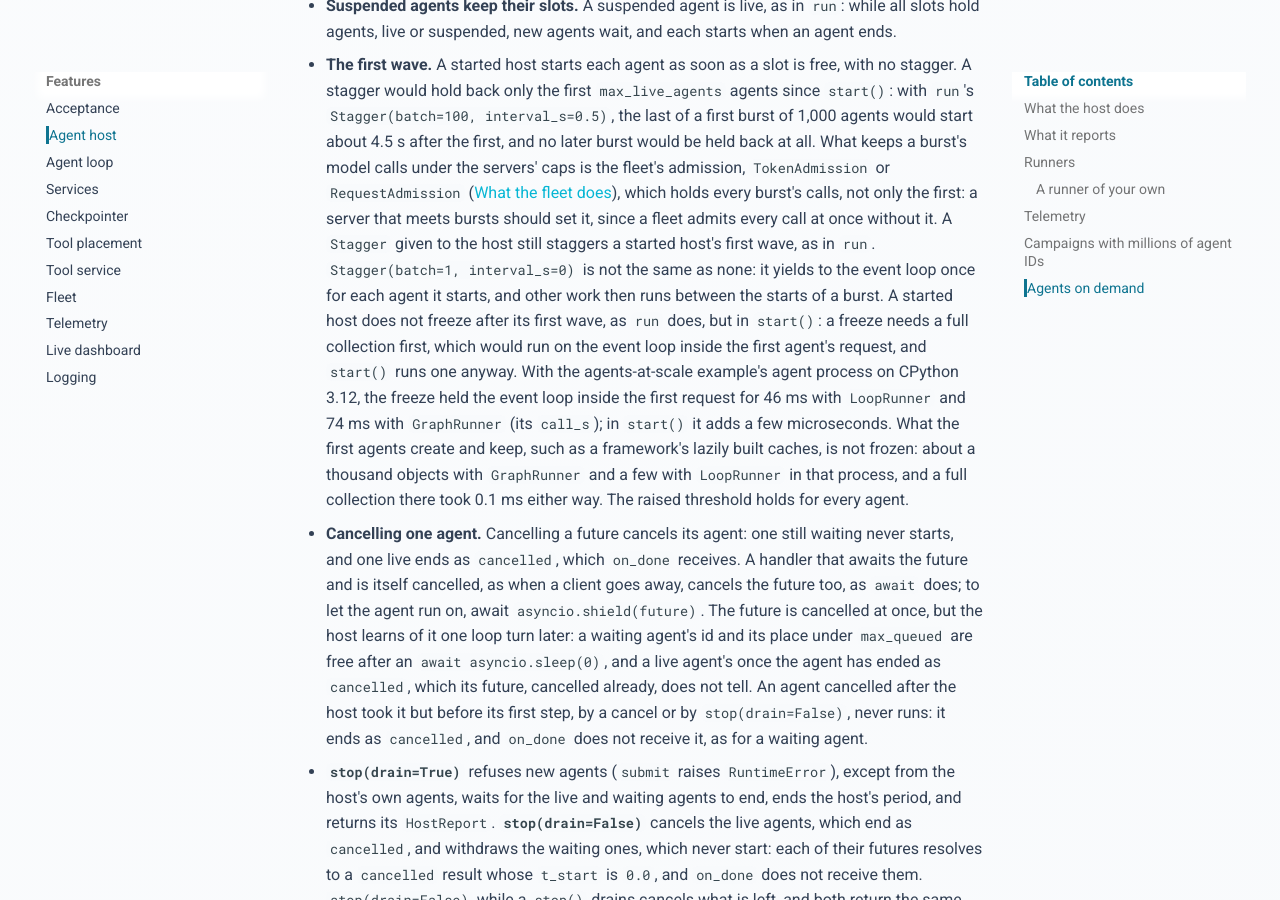
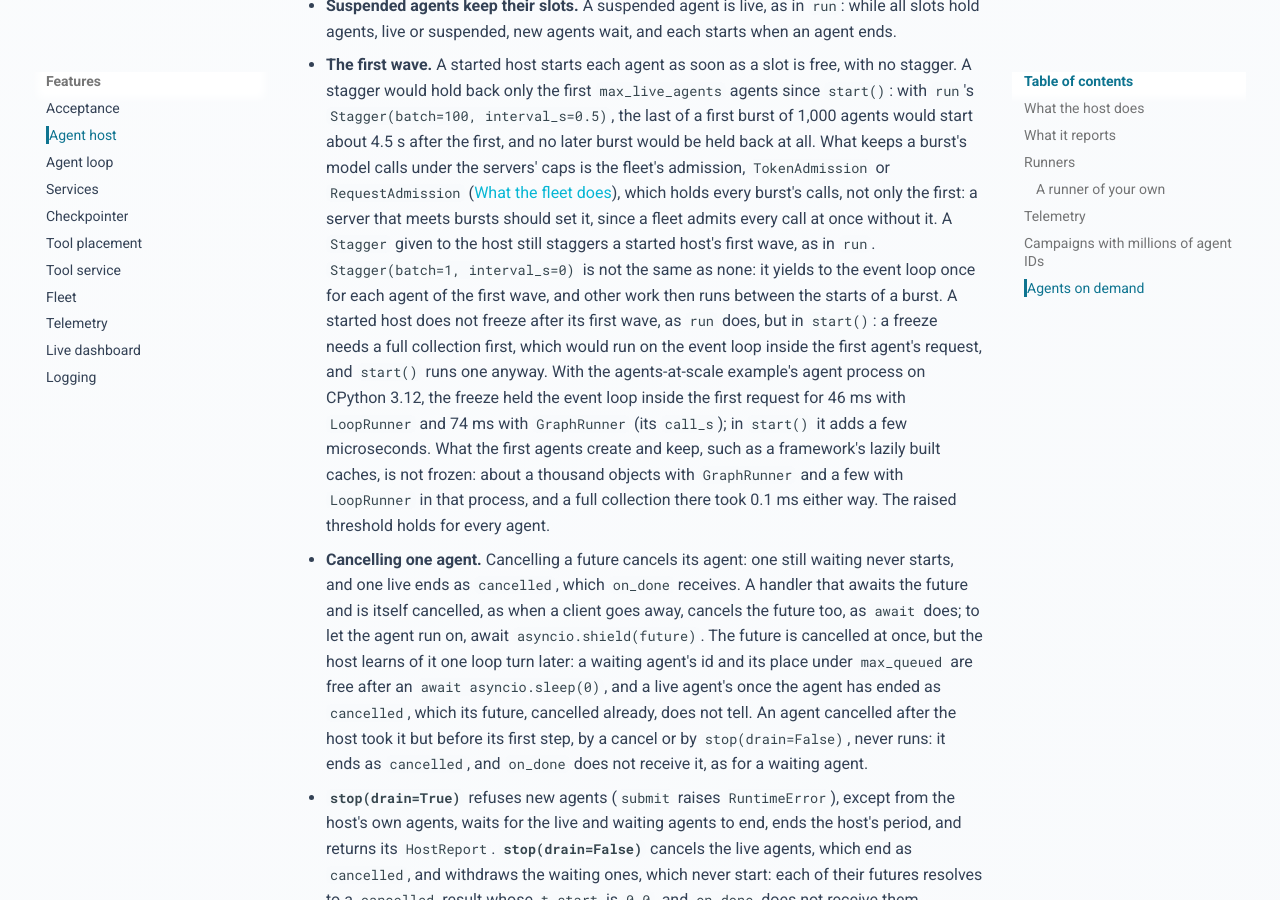
Before and after one commit to stride-research/flowgentic, an MkDocs documentation site: the page built from docs/features/agent-host.md, in a window 1280 px wide and 900 px high, scrolled down 7808 px. Built offline with MkDocs 1.6.1 and Material for MkDocs 9.7.7, drawn with Linux system fonts in a browser that asks for light colours; comment, search, counter and statistics services are not loaded.

Commit message:
Review fixes: the default written out, behaviour asserted first, wording
The signature's default is the literal "by_mode", so the API reference shows
a value readers can pass, not a private name. The new tests assert what the
host did before what host.stagger holds. The docs say Stagger(batch=1,
interval_s=0) yields once for each agent of the first wave, and the module
docstring that the fleet's admission, when set, keeps every burst's model
calls under the caps.

```diff
--- a/docs/features/agent-host.md
+++ b/docs/features/agent-host.md
@@ -369,8 +369,8 @@ async with host:  # start(); on an error, stop(drain=False)
   admits every call at once without it. A `Stagger` given to the host still
   staggers a started host's first wave, as in `run`. `Stagger(batch=1,
   interval_s=0)` is not the same as none: it yields to the event loop once
-  for each agent it starts, and other work then runs between the starts of a
-  burst. A started host does not freeze after its first wave,
+  for each agent of the first wave, and other work then runs between the
+  starts of a burst. A started host does not freeze after its first wave,
   as `run` does, but in `start()`: a freeze needs a full collection first,
   which would run on the event loop inside the first agent's request, and
   `start()` runs one anyway. With the agents-at-scale example's agent process
```
Also changed, not shown: CHANGELOG.md (+5 -5 lines), 2 other files.
